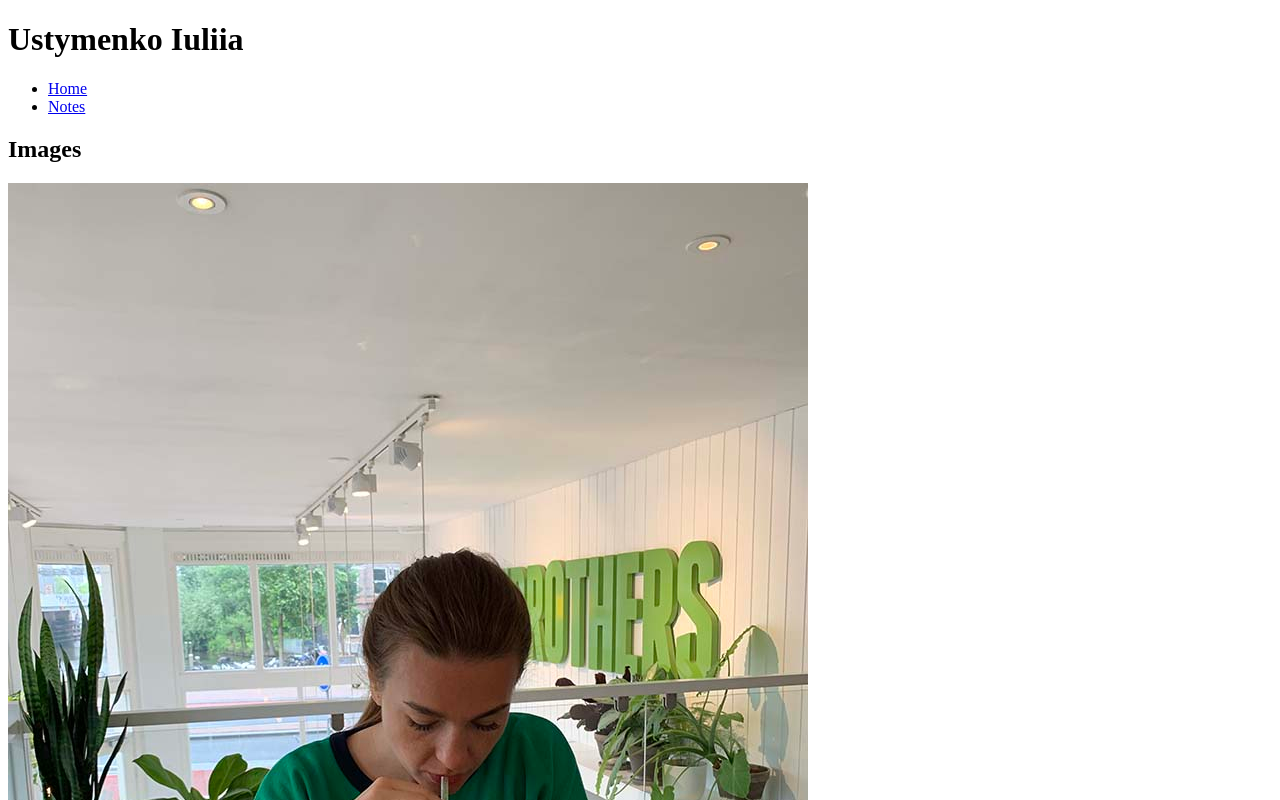
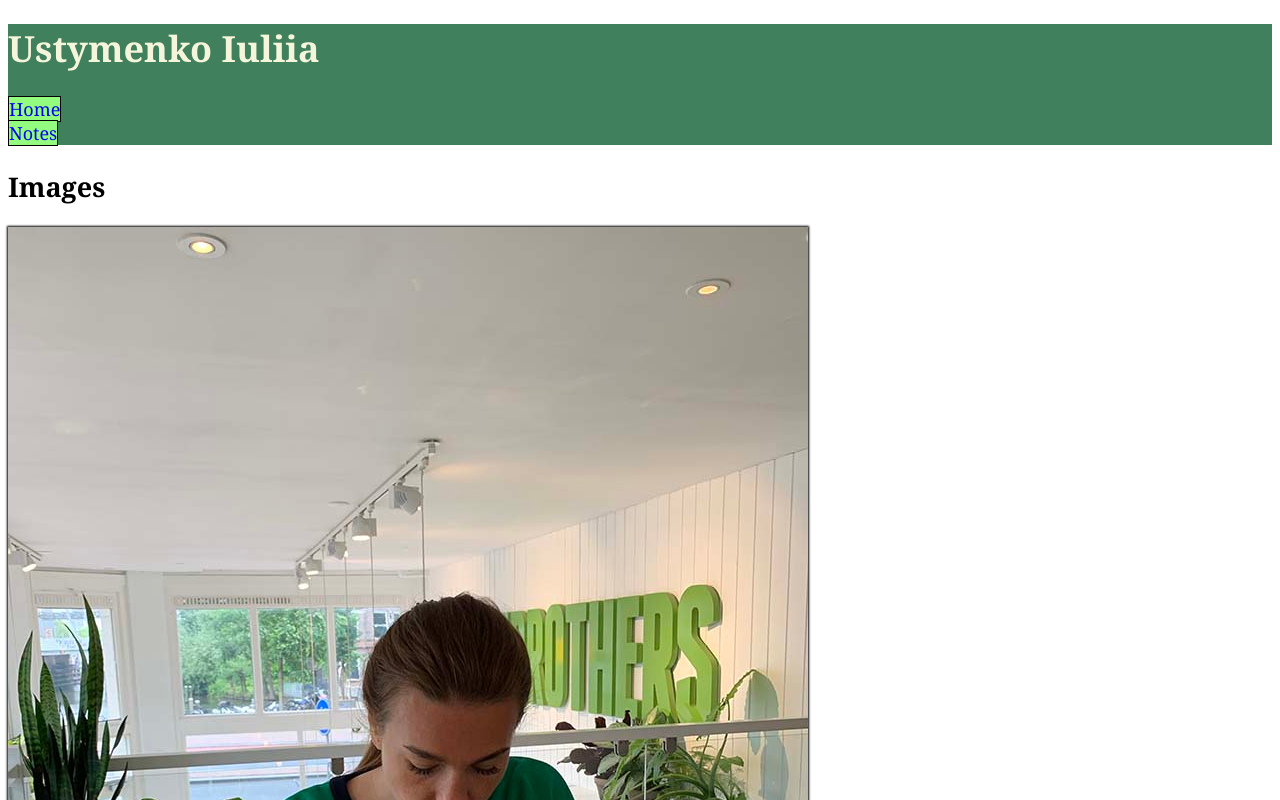
Before and after one commit to usty0003/usty0003.github.io, a plain HTML site: page html-assignment/index.html in a window 1280 px wide. Shown: the top 800 px of the page. Drawn offline with Linux system fonts and the light colour scheme.

Commit message:
Styling the HTML Website

```diff
--- /dev/null
+++ b/html-assignment/css/main.css
@@ -0,0 +1,53 @@
+/* Inheritance */
+body {
+    font-family: Georgia, 'Times New Roman', Times, serif;
+    font-size: 18px;
+}
+
+
+/* Select multiply elements */
+header, footer {
+background-color: #40805C;
+}
+
+
+/* Class selector */
+.site-title {
+color: beige;
+}
+
+
+/* ID selector */
+#my-image {
+    box-shadow: 0 0 2px 1px black;
+  }
+
+
+  /* Replace bullets with squares */
+ul {
+    list-style-type: square;
+  }
+
+
+  /* Using nth-child selector */
+  main ul li:nth-child(odd) {
+    background-color: #F5BEFD;
+  }
+
+
+  /* Styling the navigation */
+nav ul {
+    padding: 0;
+  }
+
+  nav a {
+    text-decoration: none;
+    background-color: #93FC7E;
+    border: 1px solid black;
+  }
+
+
+  nav a:hover,
+  nav a:focus {
+  background-color: #9951C9;
+}
--- a/html-assignment/index.html
+++ b/html-assignment/index.html
@@ -6,12 +6,13 @@
     <meta http-equiv="X-UA-Compatible" content="IE=edge">
     <meta name="viewport" content="width=device-width, initial-scale=1.0">
     <title>HTML Assignment</title>
+    <link rel="stylesheet" href="css/main.css">
 </head>
 <body>
 
     <header>
 
-        <h1>Ustymenko Iuliia</h1>
+        <h1 class="site-title">Ustymenko Iuliia</h1>
 
         <nav>
             <ul>
@@ -26,7 +27,7 @@
 
 <section>
     <h2>Images</h2>
-    <img src="Images/my-image.jpg" alt="myself with smoothie">
+    <img id="my-image" src="images/my-image.jpg" alt="myself with smoothie">
 </section>
 
 <section>
```
Also changed, not shown: html-assignment/notes.html (+3 -2 lines), 2 other files.
